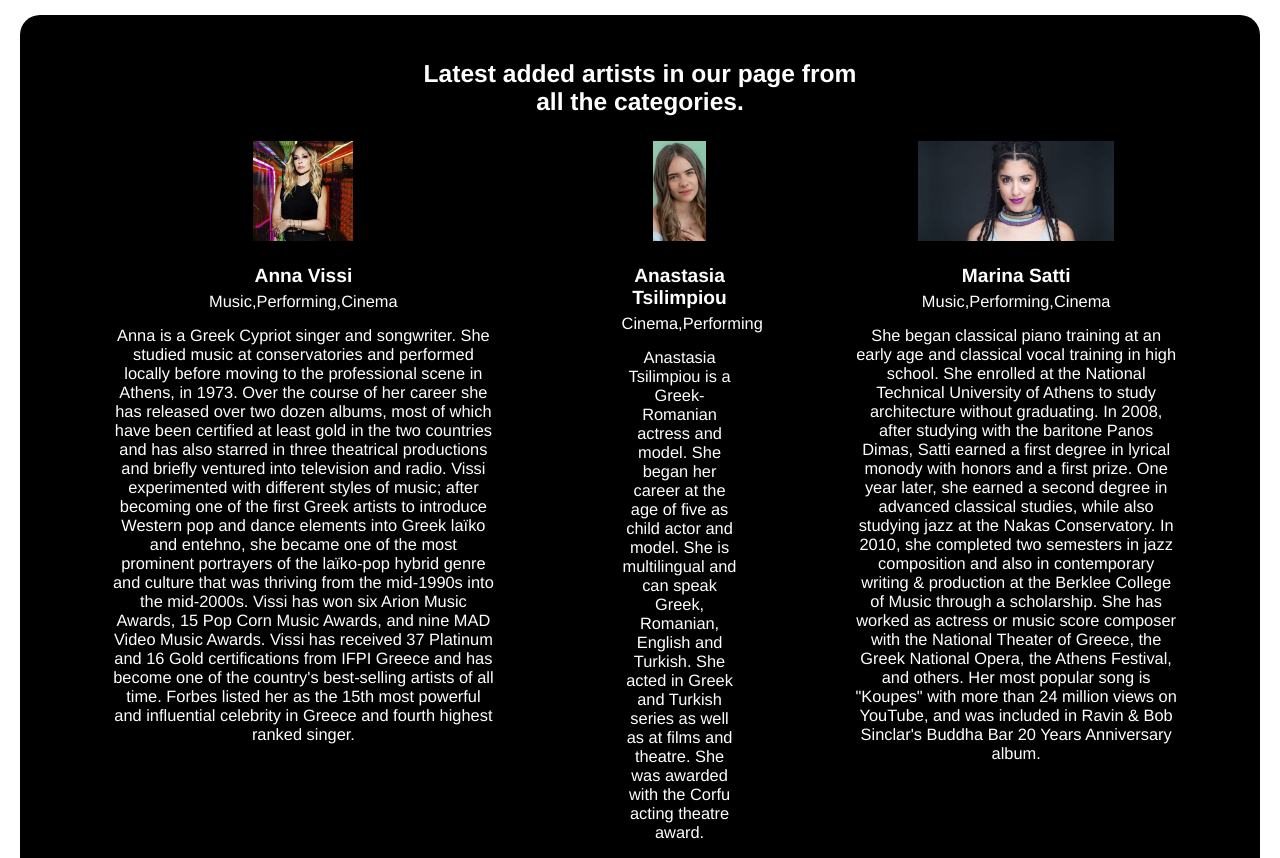
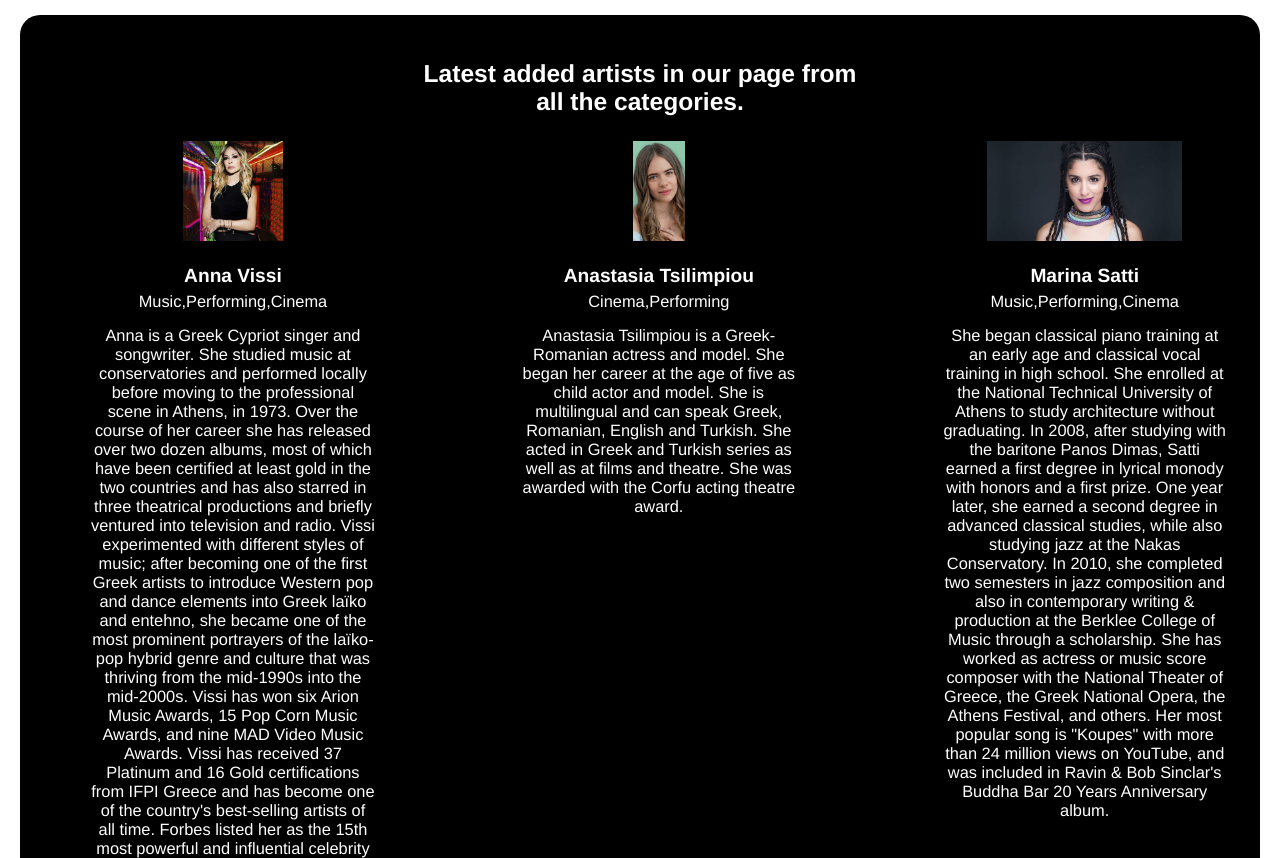
Before and after one commit to angelRep/Artist-Around-The-World, a plain HTML site: page index.html in a window 1280 px wide. Shown: the part 1020-1878 px from the top of the page. Drawn offline with Linux system fonts and the light colour scheme.

Commit message:
Update latest artists style

```diff
--- a/css/styles.css
+++ b/css/styles.css
@@ -222,6 +222,7 @@ header {
 }
 
 .artist-card {
+  min-width: 33%;
   border-radius: 20px;
   padding: 5px;
   transition: 0.8s;
```
